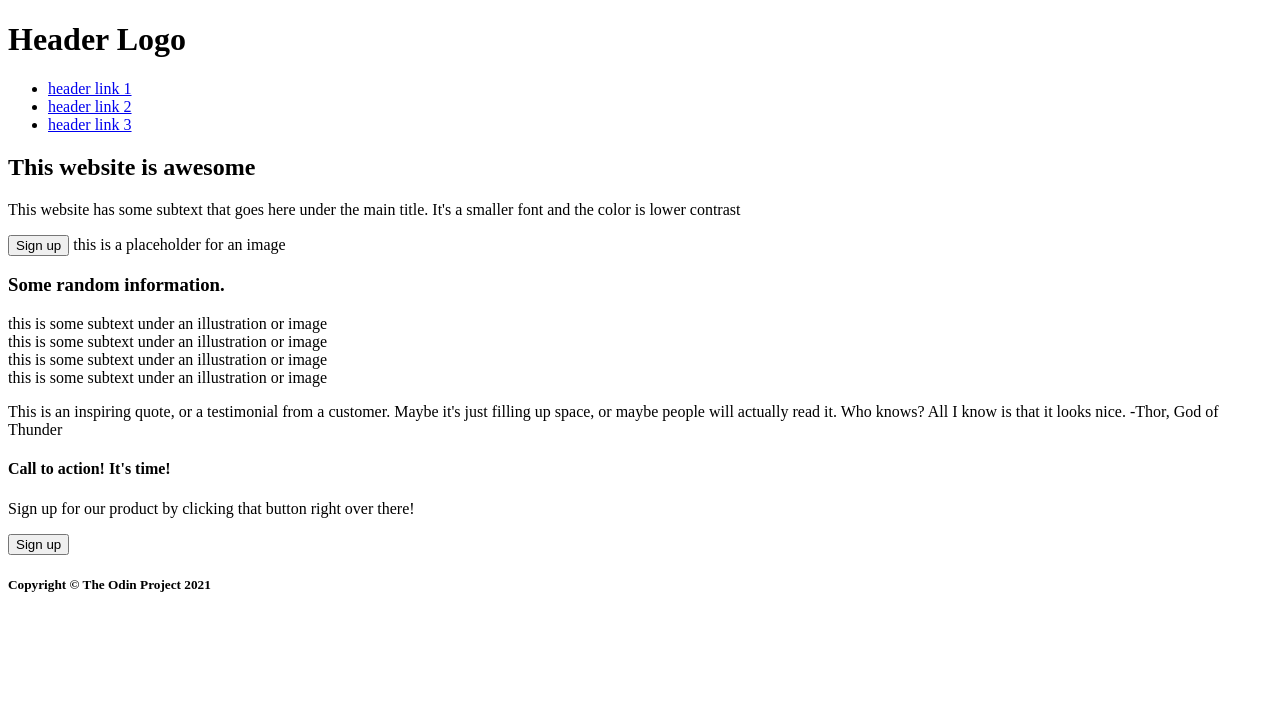
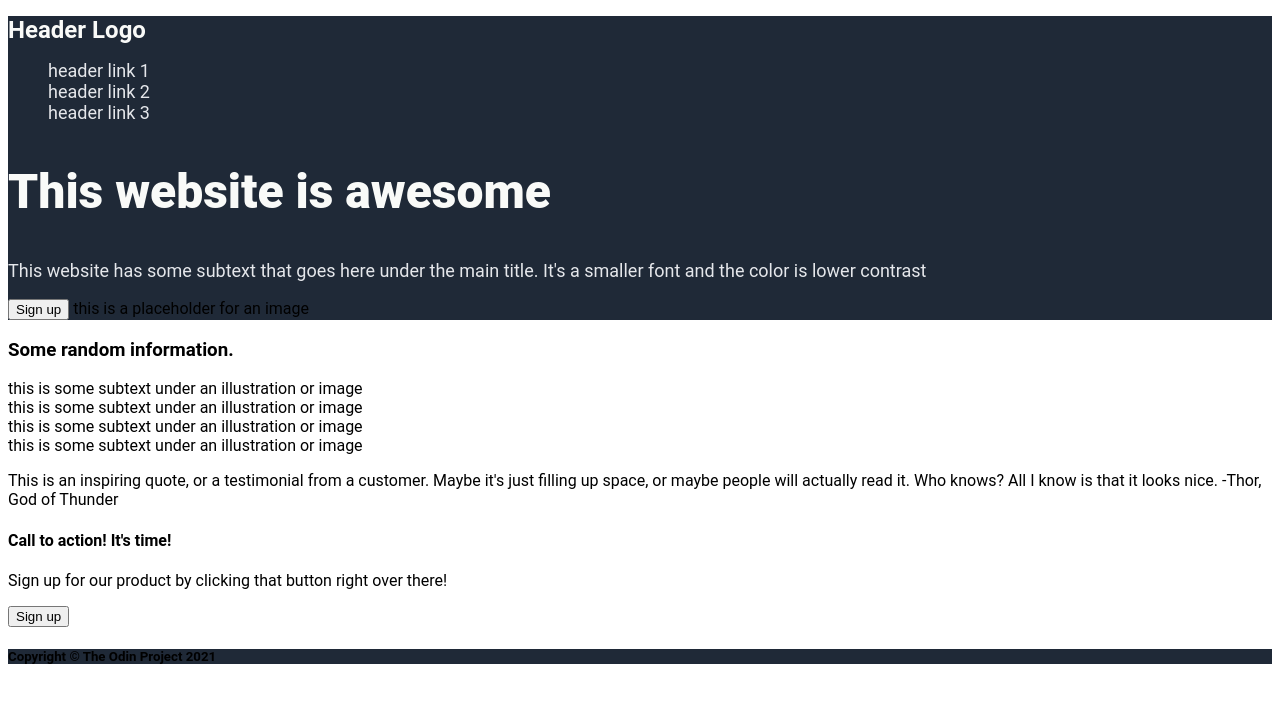
Before and after one commit to BrockBunting25/landing-page, a plain HTML site: page index.html in a window 1280 px wide. Drawn offline with Linux system fonts and the light colour scheme.

Commit message:
Add font and size to header 1

```diff
--- a/index.html
+++ b/index.html
@@ -7,16 +7,18 @@
     <link rel="stylesheet" href="./style.css">
 </head>
 <body>
+    <div class="header">
         <h1>Header Logo</h1>
         <ul>
             <li><a href="#">header link 1</a></li>
             <li><a href="#">header link 2</a></li>
             <li><a href="#">header link 3</a></li>
         </ul>
-    <h2>This website is awesome</h2>
-    <p>This website has some subtext that goes here under the main title. It's a smaller font and the color is lower contrast</p>
+        <h2 class="hero-main-text">This website is awesome</h2>
+        <p class="hero-second-text">This website has some subtext that goes here under the main title. It's a smaller font and the color is lower contrast</p>
         <button>Sign up</button>
         <box>this is a placeholder for an image</box>
+    </div>
     <h3>Some random information.</h3>
     <box></box>
     <div>this is some subtext under an illustration or image</div>
@@ -30,6 +32,6 @@
     <h4>Call to action! It's time!</h4>
     <p>Sign up for our product by clicking that button right over there!</p>
     <button>Sign up</button>
-    <h5>Copyright © The Odin Project 2021</h5>
+    <h5 class="footer">Copyright © The Odin Project 2021</h5>
 </body>
 </html>
--- a/style.css
+++ b/style.css
@@ -0,0 +1,37 @@
+body {
+    font-family: Roboto, sans-serif, arial ;
+}
+
+.header {
+   background-color: #1F2937;
+}
+
+.footer {
+    background-color: #1F2937;
+}
+
+.hero-main-text {
+   font-size: 48px;
+   color: #F9FAF8;
+   font-weight: 900;
+}
+
+a {
+    text-decoration: none;
+    font-size: 18px;
+    color: #E5E7EB;
+}
+
+ul {
+    list-style-type: none;
+}
+
+.hero-second-text {
+    font-size: 18px;
+    color: #E5E7EB;
+}
+
+h1 {
+   font-size: 24px;
+   color: #F9FAF8;
+}
```
Lines whose indentation alone changed are shown as unchanged.
